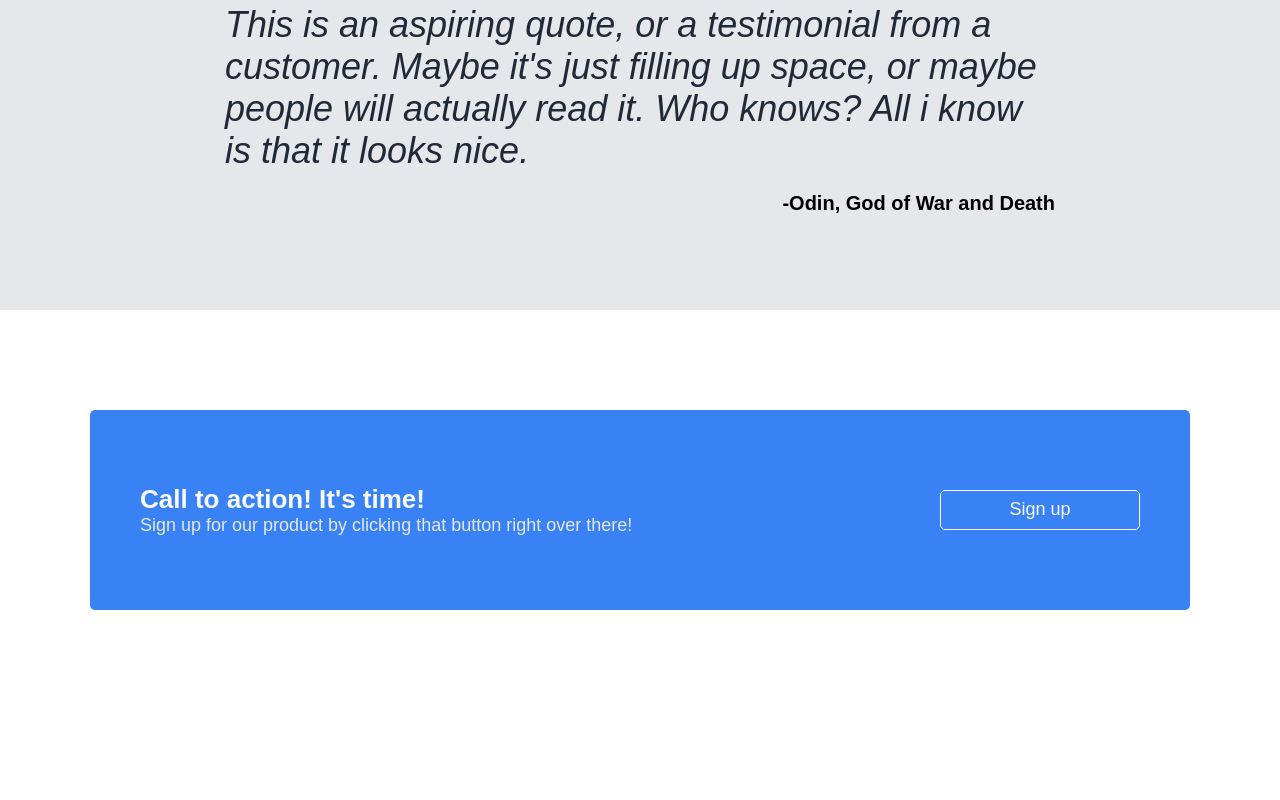
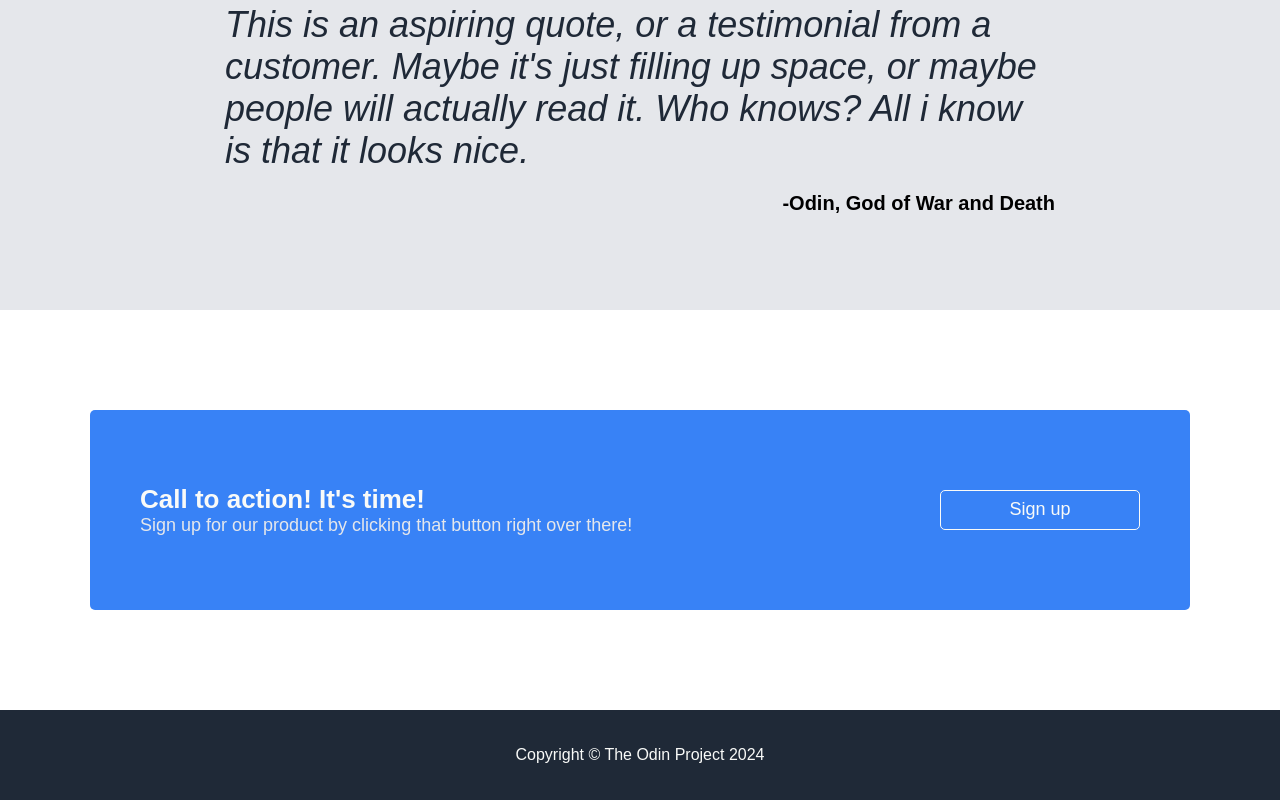
Before and after one commit to rizzitsinha/landing-page, a plain HTML site: page index.html in a window 1280 px wide. Shown: the part 1465-2265 px from the top of the page. Before the commit the page ends 2175 px from the top, so only its background shows below. Drawn offline with Linux system fonts and the light colour scheme.

Commit message:
Edit indec.html and style.css
Add footer

```diff
--- a/index.html
+++ b/index.html
@@ -70,5 +70,9 @@
         </div>
     </div>
 
+    <div class="part-6">
+        <p class="footer">Copyright © The Odin Project 2024</p>
+    </div>
+
 </body>
 </html>
--- a/style.css
+++ b/style.css
@@ -230,3 +230,19 @@ img {
 button:hover {
     background-color: #2d74e5;
 }
+
+/* style footer */
+
+.part-6 {
+    display: flex;
+    justify-content: center;
+    align-items: center;
+    background-color: #1F2937;
+    padding: 20px;
+}
+
+.part-6 .footer {
+    color: #F9FAF8;
+    font-size: 16px;
+    font-weight: 50;
+}
```
